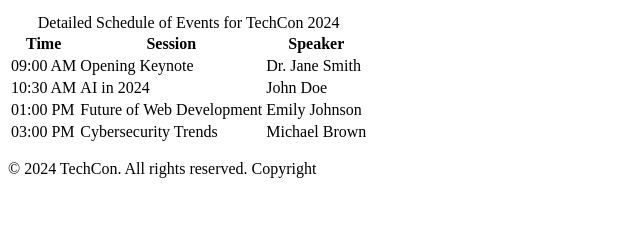
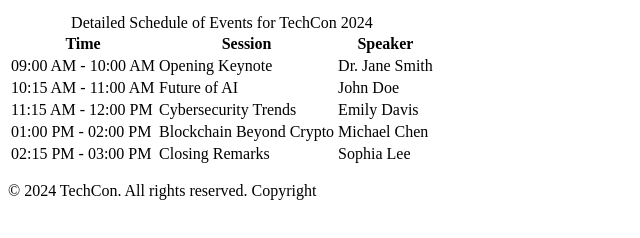
Before and after one commit to Lami14/TechCon_HTML, a plain HTML site: page techcon_website/schedule.html in a window 1280 px wide. Shown: the part 154-392 px from the top of the page, without its empty margins (0-640 px from the left). Drawn offline with Linux system fonts and the light colour scheme.

```diff
--- a/techcon_website/schedule.html
+++ b/techcon_website/schedule.html
@@ -29,24 +29,29 @@
         </thead>
         <tbody>
           <tr>
-          <td>09:00 AM</td>
+            <td>09:00 AM - 10:00 AM</td>
             <td>Opening Keynote</td>
             <td>Dr. Jane Smith</td>
           </tr>
           <tr>
-          <td>10:30 AM</td>
-          <td>AI in 2024</td>
+            <td>10:15 AM - 11:00 AM</td>
+            <td>Future of AI</td>
             <td>John Doe</td>
           </tr>
           <tr>
-          <td>01:00 PM</td>
-          <td>Future of Web Development</td>
-          <td>Emily Johnson</td>
+            <td>11:15 AM - 12:00 PM</td>
+            <td>Cybersecurity Trends</td>
+            <td>Emily Davis</td>
           </tr>
           <tr>
-          <td>03:00 PM</td>
-          <td>Cybersecurity Trends</td>
-          <td>Michael Brown</td>
+            <td>01:00 PM - 02:00 PM</td>
+            <td>Blockchain Beyond Crypto</td>
+            <td>Michael Chen</td>
+          </tr>
+          <tr>
+            <td>02:15 PM - 03:00 PM</td>
+            <td>Closing Remarks</td>
+            <td>Sophia Lee</td>
           </tr>
         </tbody>
       </table>
```
Lines whose indentation alone changed are shown as unchanged.
